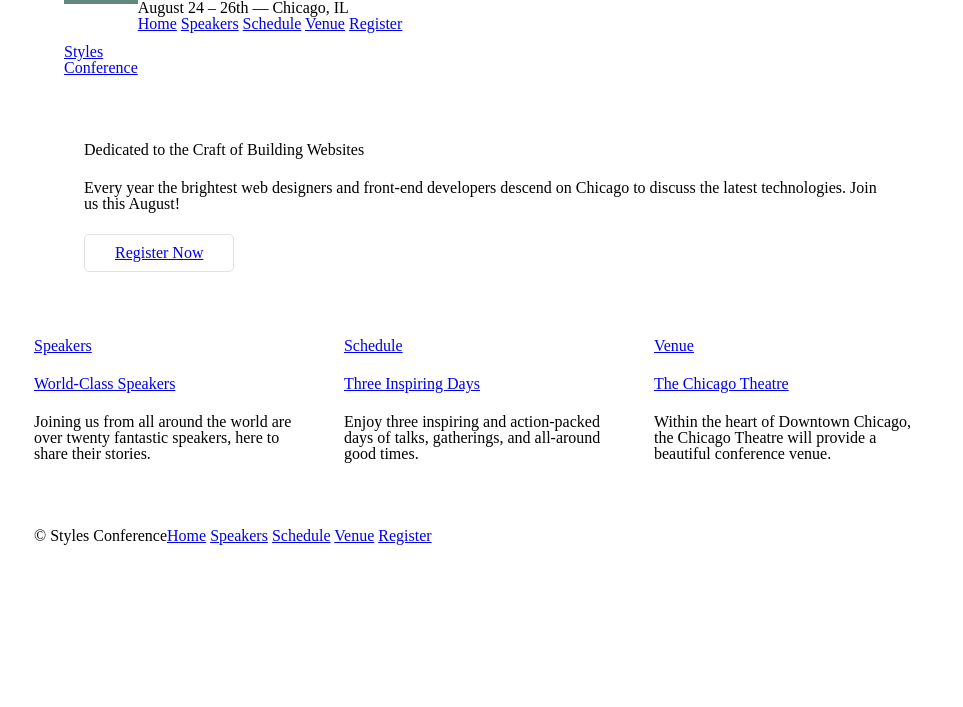
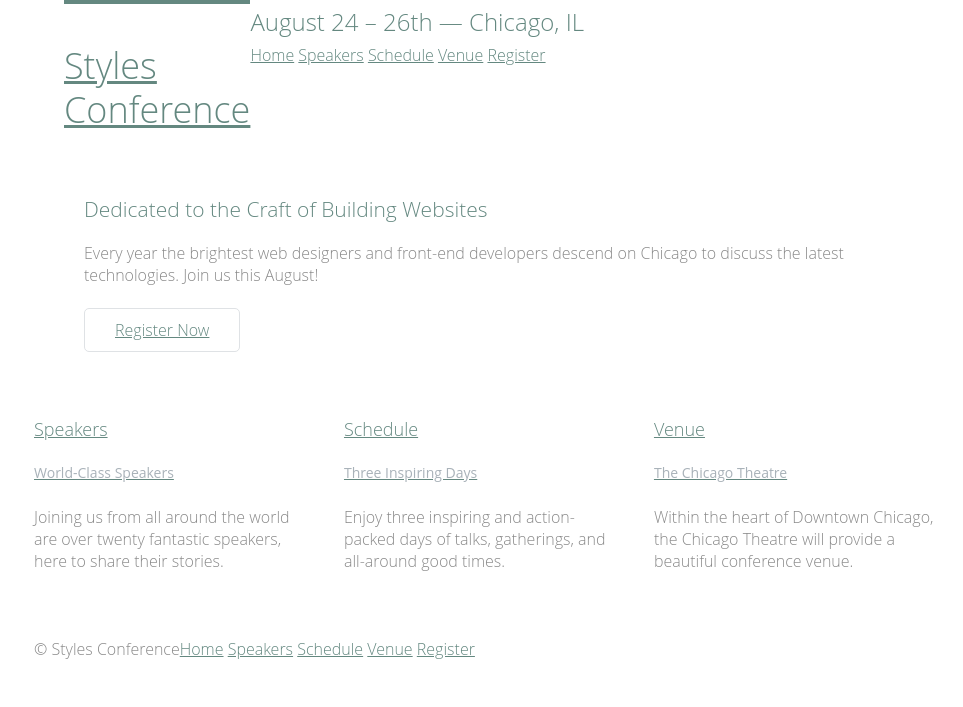
Before and after one commit to theendofgenesis/styles-conference, a plain HTML site: page index.html in a window 1280 px wide. Shown: the whole page, without its empty margins (156-1119 px from the left). Drawn offline with Linux system fonts and the light colour scheme.

Commit message:
Added custom styling for the headings and links

```diff
--- a/assets/stylesheets/main.css
+++ b/assets/stylesheets/main.css
@@ -39,13 +39,68 @@
 	border-spacing: 0;
 }
 
-/* Here begins the styling */
+/* Styling */
 
 *, *:before, *:after {
     -webkit-box-sizing: border-box;
     -moz-box-sizing: border-box;
     box-sizing: border-box;
 }
+
+/* Custom styles */
+
+body {
+    color: #888;
+    font: 300 16px/22px "Open Sans", "Helvetica Neue", Helvetica, Arial, sans-serif;
+}
+
+h1, h2, h3, h4 {
+    color: #648880;
+}
+
+h1 {
+    font-size: 36px;
+    line-height: 44px;
+}
+
+h2 {
+    font-size: 24px;
+    line-height: 44px;
+}
+
+h3 {
+    font-size: 21px;
+}
+
+h4 {
+    font-size: 18px;
+}
+
+h5 {
+    color: #a9b2b9;
+    font-size: 14px;
+    font-weight: 400;
+}
+
+strong {
+    font-weight: 400;
+}
+
+cite, em {
+    font-style: italic;
+}
+
+/* Links */
+
+a:hover {
+    color: #a9b2b9;
+}
+
+a {
+    color: #648880;
+}
+
+/* Grid */
 
 .container {
     padding-left: 30px;
```
